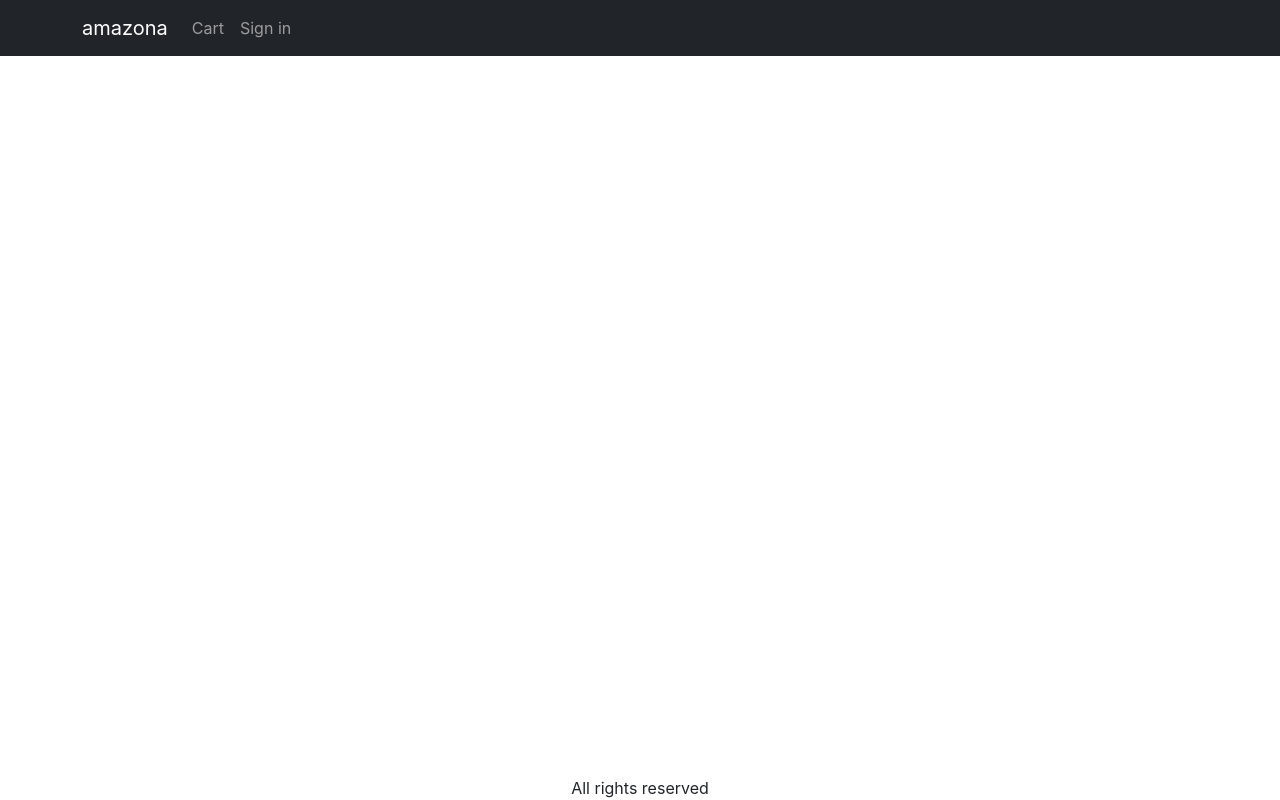
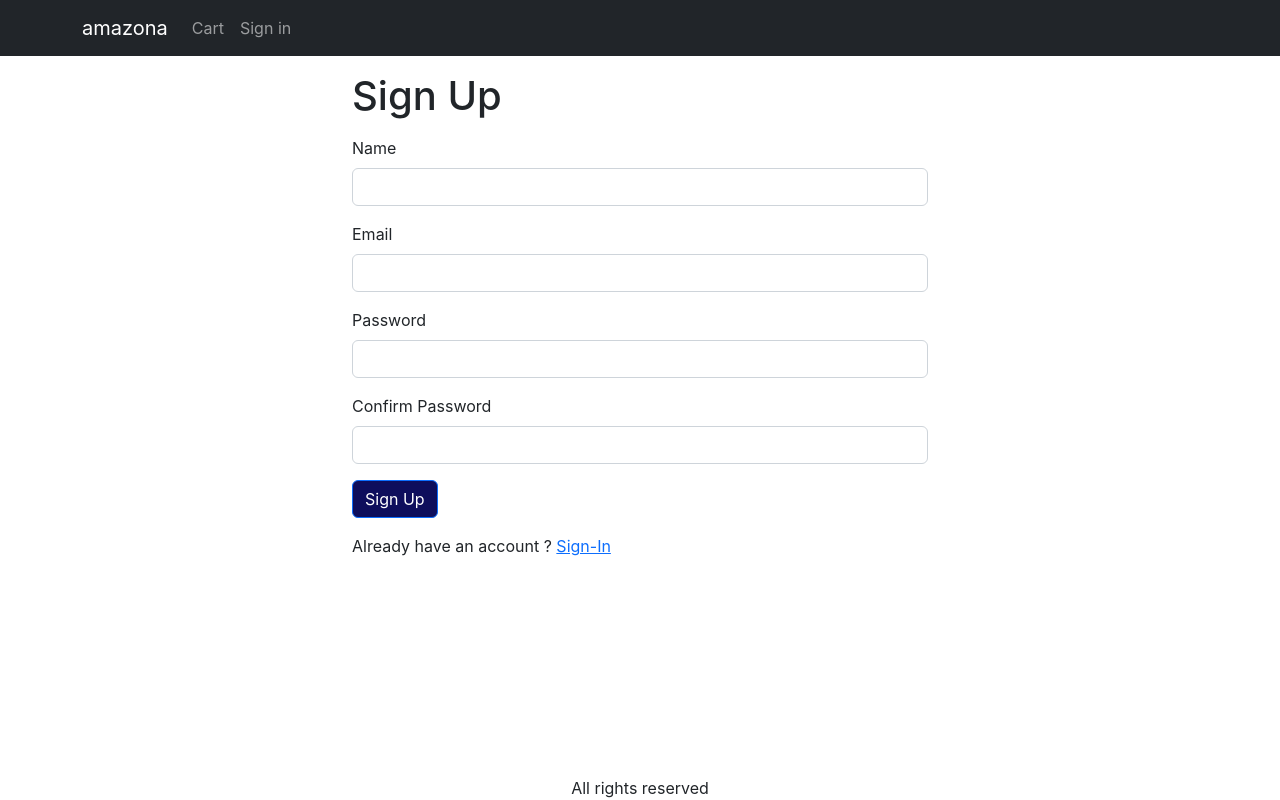
Before and after one commit to Roziikh/ecommerce_website, a React (Create React App) app in the folder frontend/: page /signup in a window 1280 px wide. Built offline with nearby package versions, Linux system fonts and the light colour scheme.

Commit message:
adding sign up screen

```diff
--- a/frontend/src/App.js
+++ b/frontend/src/App.js
@@ -15,6 +15,7 @@
 import CartScreen from "./screens/CartScreen";
 import SigninScreen from "./screens/SigninScreen";
 import ShippingAddressScreen from "./screens/ShippingAddressScreen";
+import SignupScreen from "./screens/SignupScreen";
 
 function App() {
   const { state, dispatch: ctxDispatch } = useContext(Store);
@@ -78,6 +79,7 @@
               <Route path="/product/:slug" element={<ProductScreen />} />
               <Route path="/cart" element={<CartScreen />} />
               <Route path="/signin" element={<SigninScreen />} />
+              <Route path="/signup" element={<SignupScreen />} />
               <Route path="/shipping" element={<ShippingAddressScreen />} />
               <Route path="/" element={<HomeScreen />} />
             </Routes>
--- /dev/null
+++ b/frontend/src/screens/SignupScreen.js
@@ -0,0 +1,106 @@
+import Axios from "axios";
+import { Link, useLocation, useNavigate } from "react-router-dom";
+import Container from "react-bootstrap/Container";
+import Form from "react-bootstrap/Form";
+import { Helmet } from "react-helmet-async";
+import Button from "react-bootstrap/Button";
+import { useContext, useEffect, useState } from "react";
+import { Store } from "../store";
+import { toast } from "react-toastify";
+import { getError } from "../utils";
+
+export default function SignupScreen() {
+  const navigate = useNavigate();
+  const { search } = useLocation();
+  const redirectInURL = new URLSearchParams(search).get("redirect"); //redirectInURL sra value-n linelu e /shipping
+  const redirect = redirectInURL ? redirectInURL : "/";
+
+  const [name, setName] = useState("");
+  const [email, setEmail] = useState("");
+  const [password, setPassword] = useState("");
+  const [confirmPassword, setConfirmPassword] = useState("");
+
+  const { state, dispatch: ctxDispatch } = useContext(Store);
+  const { userInfo } = state;
+
+  const submitHandler = async (e) => {
+    e.preventDefault();
+    if (password !== confirmPassword) {
+      toast.error("Password do not match");
+      return;
+    }
+    try {
+      const { data } = await Axios.post("api/users/signup", {
+        name,
+        email,
+        password,
+      });
+      ctxDispatch({ type: "USER_SIGNUP", payload: data });
+      localStorage.setItem("userInfo", JSON.stringify(data)); //key is userInfo , data is the data from backend
+      navigate(redirect || "/");
+    } catch (err) {
+      toast.error(getError(err));
+    }
+  };
+
+  useEffect(() => {
+    if (userInfo) {
+      navigate(redirect);
+    }
+  }, [navigate, redirect, userInfo]);
+  //ete user-y signin exac e el signin screeny cuyc chta
+
+  return (
+    <Container className="small-container">
+      <Helmet>
+        <title>Sign Up</title>
+      </Helmet>
+      <h1 className="my-3">Sign Up</h1>
+      <Form onSubmit={submitHandler}>
+        <Form.Group className="mb-3" controlId="name">
+          <Form.Label>Name</Form.Label>
+          <Form.Control
+            type="name"
+            required
+            onChange={(e) => setName(e.target.value)}
+          ></Form.Control>
+        </Form.Group>
+        <Form.Group className="mb-3" controlId="email">
+          <Form.Label>Email</Form.Label>
+          <Form.Control
+            type="email"
+            required
+            onChange={(e) => setEmail(e.target.value)}
+          ></Form.Control>
+        </Form.Group>
+        <Form.Group className="mb-3" controlId="password">
+          <Form.Label>Password</Form.Label>
+          <Form.Control
+            type="password"
+            required
+            onChange={(e) => setPassword(e.target.value)}
+          ></Form.Control>
+        </Form.Group>
+        <Form.Group className="mb-3" controlId="confirmPassword">
+          <Form.Label>Confirm Password</Form.Label>
+          <Form.Control
+            type="password"
+            required
+            onChange={(e) => setConfirmPassword(e.target.value)}
+          ></Form.Control>
+        </Form.Group>
+        <div className="mb-3">
+          <Button type="submit">Sign Up</Button>
+        </div>
+        <div className="mb-3">
+          Already have an account ? {""}
+          <Link to={`/signin?redirect=${redirect}`}>Sign-In</Link>
+        </div>
+      </Form>
+    </Container>
+  );
+}
+
+//className="my-3" --- margin from top and button = 3 rem
+//Form.Control --- creates an input
+//className="mb-3" --- vor inputneri mej taracutyun lini
```
Also changed, not shown: 1 other file (tests, documents, lock files or other folders).
